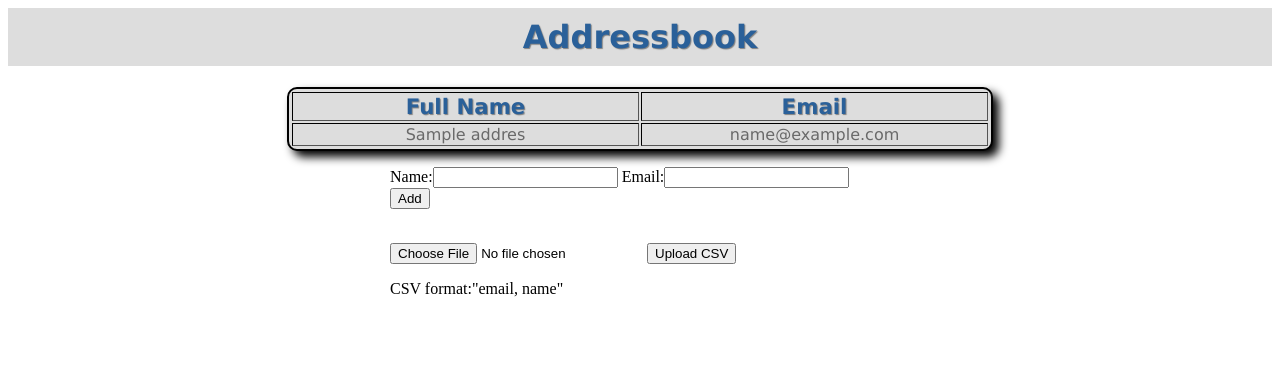
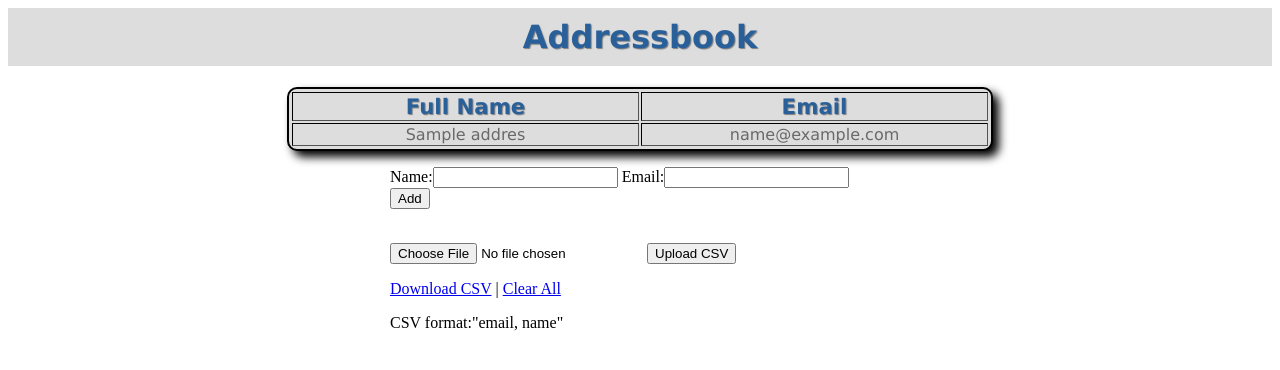
Before and after one commit to hh8888/addressbook, a Django app: page /myapp/ in a window 1280 px wide. Shown: the top 370 px of the page. Run offline with Django 3.2, Linux system fonts and the light colour scheme; tables that the repository leaves empty hold one stand-in row (values such as "Sample post").

Commit message:
added download and clear

```diff
--- a/myapp/templates/myapp/index.html
+++ b/myapp/templates/myapp/index.html
@@ -1,6 +1,6 @@
 {% load static %}
 
-<link rel="stylesheet" type="text/css" href="{% static 'myapp/style.css' %}" />
+<link rel="stylesheet" type="text/css" href="{% static appname %}/style.css"  />
 <div class="addressbook">
     <h1>Addressbook</h1>
     <table border="1">
@@ -18,14 +18,18 @@
 </div>
 <p>
 <div class="adddiv">
-    <form method="post" action="/myapp/add/">
+    <form method="post" action="/{{appname}}/add/">
         {% csrf_token %} {{ form}}
         <input type="submit" name="add" value="Add" />
     </form>
     <br>
-    <form method="post" action="/myapp/upload/" enctype="multipart/form-data">{% csrf_token %}
+    <form method="post" action="/{{appname}}/upload/" enctype="multipart/form-data">{% csrf_token %}
         <input type="file" name="file" accept="text/csv"/>
         <input type="submit" name="submit" value="Upload CSV" />
+        <p>
+        <a href="/{{appname}}/download/">Download CSV</a> |
+        <a href="/{{appname}}/truncate/">Clear All</a>
+        </p>
         <p>CSV format:"email, name"</p>
     </form>
 </div>
--- a/myapp/urls.py
+++ b/myapp/urls.py
@@ -1,9 +1,12 @@
 from django.conf.urls import url
 from . import views
+
+app_name="myapp"
 
 urlpatterns = [
     url(r'^$', views.addressbook),
     url(r'^add/', views.add),
     url(r'^upload/', views.upload),
     url(r'^continue/', views.continueProcessCSV),
+    url(r'^truncate/', views.truncateTable),
 ]
--- a/myapp/views.py
+++ b/myapp/views.py
@@ -10,6 +10,8 @@ from .forms import AddForm#, UploadFileForm
 from django.core.files.storage import FileSystemStorage
 from django.template.context_processors import csrf
 from django.http import HttpResponse
+from django.core.urlresolvers import resolve
+from django.http import HttpResponse
 
 #import pdb; pdb.set_trace()
 
@@ -19,6 +21,7 @@ NameCol = 1
 def addressbook(request):
     form = AddForm()
     addressList = address.objects.all()
+    appname = request.resolver_match.app_name
     return render(request, 'myapp/index.html', locals())
 
 
@@ -136,3 +139,19 @@ def handle_uploaded_file(f):
     for chunk in f.chunks():
         destination.write(chunk)
     destination.close()
+
+def downloadCSV(request):
+    response = HttpResponse(content_type='text/csv')
+    response['Content-Disposition'] = 'attachment; filename=addressbook.csv'
+    writer = csv.writer(response)
+    writer.writerow(['email', 'name'])
+    allAddress = address.objects.all()
+    for row in allAddress:
+        writer.writerow([row.email, row.name])
+    return response
+
+from django.db import connection, transaction
+def truncateTable(request):
+    cursor = connection.cursor()
+    cursor.execute("TRUNCATE TABLE ADDRESS")
+    return addressbook(request)
--- a/myproject/settings.py
+++ b/myproject/settings.py
@@ -124,6 +124,6 @@ USE_TZ = True
 STATIC_URL = '/static/'
 
 STATIC_ROOT = os.path.join(BASE_DIR, 'static')
-
+#heroku
 import dj_database_url
 DATABASES['default'] =  dj_database_url.config()
```
